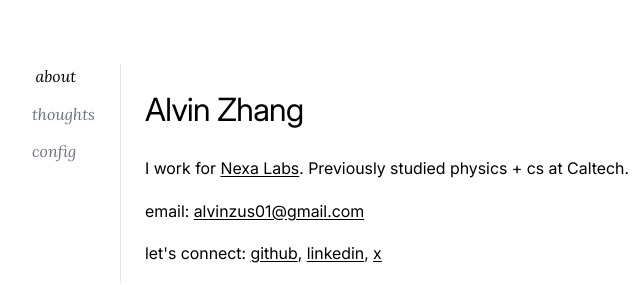
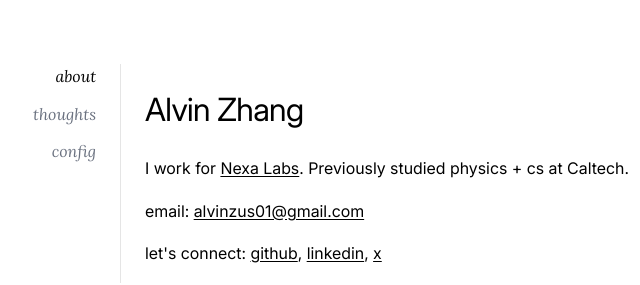
Before and after one commit to gantorch/alvinzhang.github.io, a plain HTML site: page index.html in a window 1280 px wide. Shown: the full height of the page, 48-688 px from the left. Drawn offline with Linux system fonts and the light colour scheme.

Commit message:
fixed alignment sidebar

```diff
--- a/styles.css
+++ b/styles.css
@@ -162,7 +162,7 @@ body {
   display: flex;
   flex-direction: column;
   gap: 12px;
-  align-items: stretch;
+  align-items: flex-end;
 }
 
 .tab {
@@ -174,7 +174,6 @@ body {
   font-size: 1rem;
   display: block;
   text-align: right;
-  padding-right: 20px;
 }
 
 .tab:hover {
```
